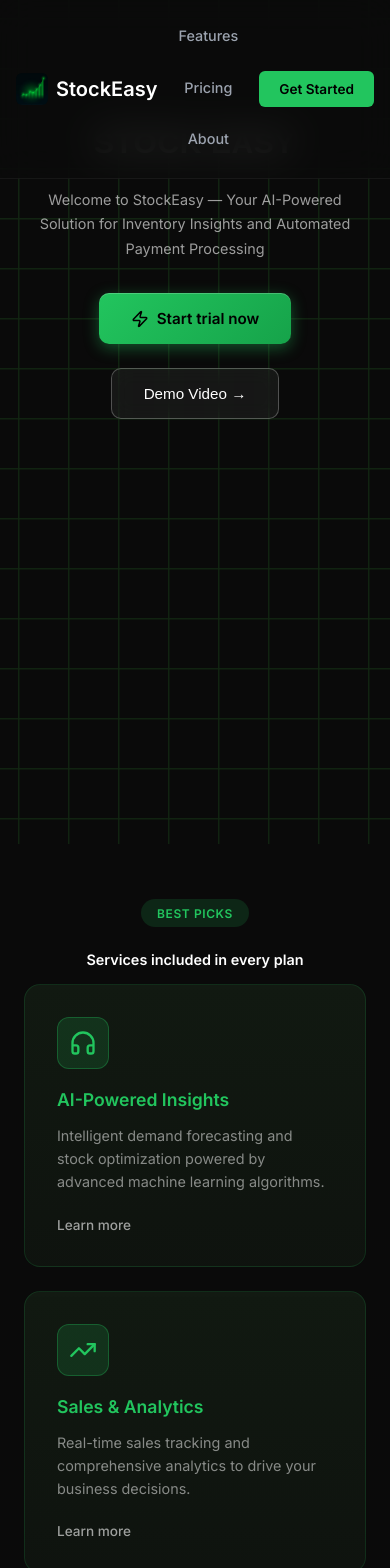
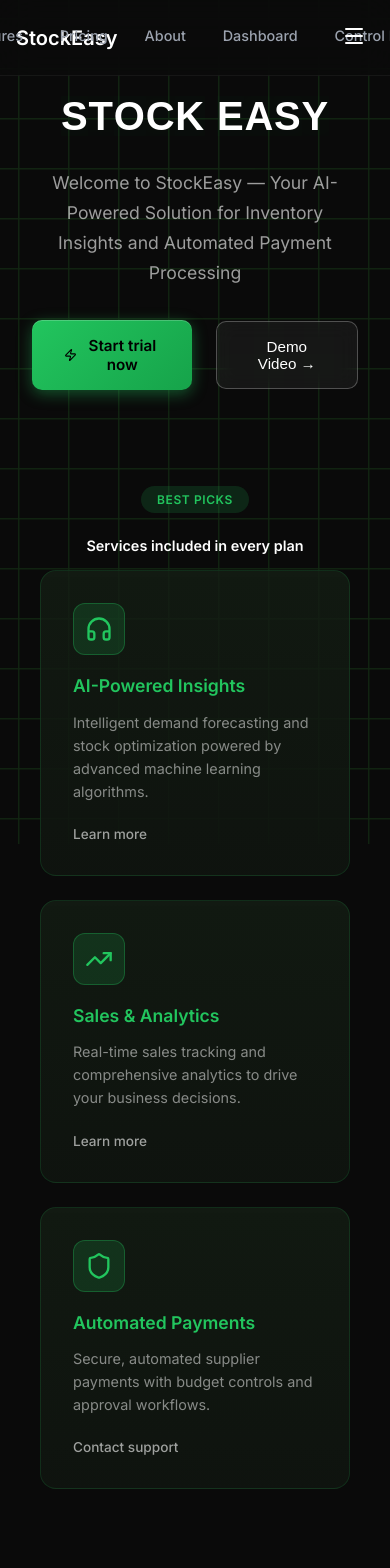
Before and after one commit to Hacknova49/Stock_Easy, a React (Vite) app in the folder frontend/STOCK_EASY/: page / in a window 390 px wide. Shown: the top 1568 px of the page. Built offline with nearby package versions, Linux system fonts and the light colour scheme; no server answers.

Commit message:
fix landing

```diff
--- a/frontend/STOCK_EASY/src/pages/Landing.css
+++ b/frontend/STOCK_EASY/src/pages/Landing.css
@@ -114,7 +114,10 @@
     z-index: 10;
     display: flex;
     align-items: center;
-    justify-content: space-between;
+    justify-content: center;
+    /* Changed from space-between */
+    gap: 15rem;
+    /* Bring them closer */
     padding: 8rem 6rem 5rem;
     max-width: 1400px;
     margin: 0 auto;
@@ -402,6 +405,8 @@
     background: linear-gradient(135deg, rgba(255, 255, 255, 0.3), transparent, rgba(34, 197, 94, 0.3));
     -webkit-mask: linear-gradient(#fff 0 0) content-box, linear-gradient(#fff 0 0);
     -webkit-mask-composite: xor;
+    mask: linear-gradient(#fff 0 0) content-box, linear-gradient(#fff 0 0);
+    /* Standard property */
     mask-composite: exclude;
     opacity: 0;
     transition: opacity 0.3s ease;
@@ -795,7 +800,6 @@
     display: flex;
     align-items: center;
     justify-content: center;
-    cursor: pointer;
     transition: all 0.3s ease;
 }
 
@@ -804,6 +808,123 @@
     transform: scale(1.05);
 }
 
+/* =========================================
+   Responsive Design
+   ========================================= */
+
+/* Tablet & Smaller Laptops */
+@media (max-width: 1024px) {
+    .landing-nav {
+        padding: 1rem 2rem;
+    }
+
+    .hero-section {
+        padding: 6rem 2rem 4rem;
+        flex-direction: column;
+        text-align: center;
+        gap: 4rem;
+    }
+
+    .hero-content {
+        max-width: 100%;
+        text-align: center;
+    }
+
+    .hero-subtitle {
+        margin: 0 auto 2rem;
+    }
+
+    .hero-buttons {
+        justify-content: center;
+    }
+
+    .services-grid,
+    .pricing-grid {
+        grid-template-columns: repeat(2, 1fr);
+        padding: 0 1rem;
+    }
+
+    .about-section {
+        flex-direction: column;
+        text-align: center;
+        gap: 3rem;
+        padding: 4rem 2rem;
+    }
+
+    .about-content {
+        text-align: center;
+    }
+
+    .about-description {
+        margin: 0 auto 2rem;
+    }
+}
+
+/* Mobile & Tablets */
+@media (max-width: 768px) {
+    .landing-nav {
+        padding: 1rem;
+    }
+
+    .nav-links {
+        display: none;
+        /* Simplified mobile nav */
+    }
+
+    .hero-title {
+        font-size: 2.75rem;
+        /* Smaller font for mobile */
+    }
+
+    .hero-section {
+        min-height: auto;
+        padding: 5rem 1.5rem 3rem;
+    }
+
+    .services-grid,
+    .pricing-grid {
+        grid-template-columns: 1fr;
+        /* Stack cards */
+    }
+
+    .pricing-card {
+        padding: 2rem 1.5rem;
+    }
+
+    .about-circle {
+        width: 220px;
+        height: 220px;
+    }
+
+    .newsletter-form {
+        flex-direction: column;
+        background: transparent;
+        gap: 1rem;
+    }
+
+    .newsletter-input {
+        width: 100%;
+        text-align: center;
+    }
+
+    .landing-footer {
+        padding: 3rem 1.5rem;
+    }
+
+    .section-title {
+        font-size: 1.75rem;
+    }
+
+    .services-section,
+    .pricing-section,
+    .about-section {
+        padding-left: 1.5rem;
+        padding-right: 1.5rem;
+    }
+}
+
+
+
 .social-links {
     display: flex;
     align-items: center;
@@ -811,6 +932,277 @@
     gap: 1rem;
     margin-bottom: 2rem;
 }
+
+.social-link {
+    width: 40px;
+    height: 40px;
+    display: flex;
+    align-items: center;
+    justify-content: center;
+    background: rgba(255, 255, 255, 0.05);
+    border-radius: 50%;
+    color: rgba(255, 255, 255, 0.6);
+    transition: all 0.3s ease;
+}
+
+.social-link:hover {
+    background: #22c55e;
+    color: #000000;
+    transform: translateY(-3px);
+}
+
+/* Mobile Menu Styles */
+.mobile-menu-btn {
+    display: none;
+    /* Hidden on desktop */
+    background: transparent;
+    border: none;
+    color: #ffffff;
+    cursor: pointer;
+    z-index: 1100;
+    padding: 0.5rem;
+}
+
+.mobile-menu-overlay {
+    position: fixed;
+    top: 0;
+    left: 0;
+    width: 100%;
+    height: 100vh;
+    background: rgba(10, 10, 10, 0.95);
+    backdrop-filter: blur(20px);
+    z-index: 1000;
+    display: flex;
+    align-items: center;
+    justify-content: center;
+    opacity: 0;
+    visibility: hidden;
+    transition: all 0.3s ease;
+}
+
+.mobile-menu-overlay.active {
+    opacity: 1;
+    visibility: visible;
+}
+
+.mobile-nav-links {
+    display: flex;
+    flex-direction: column;
+    align-items: center;
+    gap: 2rem;
+}
+
+.mobile-nav-link {
+    font-size: 1.5rem;
+    color: rgba(255, 255, 255, 0.8);
+    text-decoration: none;
+    font-weight: 600;
+    transition: all 0.3s ease;
+}
+
+.mobile-nav-link:hover {
+    color: #22c55e;
+    transform: scale(1.05);
+}
+
+.mobile-nav-link.highlight {
+    color: #22c55e;
+    font-size: 1.75rem;
+}
+
+/* Ensure Nav Links are Flex on Desktop */
+/* Ensure Nav Links are Flex on Desktop */
+/* Ensure Nav Links are Flex on Desktop */
+.nav-links {
+    position: absolute;
+    left: 50%;
+    transform: translateX(-50%);
+    display: flex !important;
+    flex-direction: row !important;
+    align-items: center;
+    gap: 2rem;
+    flex-wrap: nowrap !important;
+    white-space: nowrap;
+}
+
+/* Nav Link Animation */
+.nav-link {
+    position: relative;
+    padding: 0.5rem 0;
+}
+
+.nav-link::after {
+    content: '';
+    position: absolute;
+    bottom: 0;
+    left: 0;
+    width: 0;
+    height: 2px;
+    background: #22c55e;
+    transition: width 0.3s ease;
+}
+
+.nav-link:hover::after {
+    width: 100%;
+}
+
+/* Wide Screen Optimization (1600px+) */
+/* Wide Screen Optimization (1600px+) */
+@media (min-width: 1600px) {
+    .landing-nav {
+        padding: 1.5rem 15%;
+        /* More padding */
+    }
+
+    .nav-brand .brand-name {
+        font-size: 1.75rem;
+        /* Bigger brand */
+    }
+
+    .nav-link {
+        font-size: 1.1rem;
+        /* Bigger links */
+    }
+
+    .nav-cta,
+    .nav-signin {
+        font-size: 1.1rem;
+        padding: 0.75rem 1.5rem;
+    }
+
+    .hero-section,
+    .services-grid,
+    .pricing-grid,
+    .about-section {
+        max-width: 1920px;
+        /* Allow much wider */
+    }
+
+    .hero-content {
+        max-width: 800px;
+    }
+
+    .hero-title {
+        font-size: 7rem;
+        /* Massive title */
+        margin-bottom: 2rem;
+    }
+
+    .hero-subtitle {
+        font-size: 1.5rem;
+        /* Bigger subtitle */
+        max-width: 650px;
+    }
+
+    .section-title {
+        font-size: 3.5rem;
+        /* Bigger section headers */
+    }
+
+    .section-subtitle {
+        font-size: 1.25rem;
+    }
+
+    .service-card,
+    .pricing-card {
+        padding: 3rem;
+        /* Bigger cards */
+    }
+
+    .service-title,
+    .plan-name {
+        font-size: 1.5rem;
+    }
+
+    .plan-price .amount {
+        font-size: 3.5rem;
+    }
+}
+
+/* Mobile & Tablets */
+@media (max-width: 1024px) {
+    .nav-links {
+        display: none;
+        /* Hide desktop links */
+    }
+
+    .mobile-menu-btn {
+        display: block;
+        /* Show hamburger */
+    }
+
+    .nav-actions {
+        gap: 0.5rem;
+    }
+
+    .nav-cta,
+    .nav-signin {
+        display: none;
+        /* Hide extra buttons */
+    }
+
+    /* Stack Hero Section */
+    .hero-section {
+        flex-direction: column;
+        text-align: center;
+        padding: 6rem 2rem 4rem;
+        gap: 4rem;
+        /* Smaller gap on mobile/tablet */
+    }
+
+    .hero-content {
+        max-width: 100%;
+        text-align: center;
+        align-items: center;
+        display: flex;
+        flex-direction: column;
+    }
+
+    .hero-buttons {
+        justify-content: center;
+    }
+
+    /* Ensure visuals are visible but stacked */
+    .hero-visuals {
+        width: 100%;
+        max-width: 400px;
+        margin: 0 auto;
+        display: flex;
+        /* Ensure it's shown */
+    }
+
+    .services-grid,
+    .pricing-grid {
+        grid-template-columns: repeat(2, 1fr);
+    }
+
+    .about-section {
+        flex-direction: column;
+        text-align: center;
+        gap: 3rem;
+    }
+}
+
+@media (max-width: 768px) {
+    .hero-title {
+        font-size: 2.5rem;
+    }
+
+    .services-grid,
+    .pricing-grid {
+        grid-template-columns: 1fr;
+    }
+
+    .hero-visuals {
+        transform: scale(0.9);
+        /* Scale down slightly for mobile */
+    }
+}
+
+
+
+
+
 
 .footer-copyright {
     font-size: 0.85rem;
@@ -865,112 +1257,3 @@
 }
 
 /* Responsive Design */
-@media (max-width: 1024px) {
-    .landing-nav {
-        padding: 1rem 2rem;
-    }
-
-    .nav-links {
-        display: none;
-    }
-
-    .hero-section {
-        flex-direction: column;
-        padding: 8rem 3rem 4rem;
-        text-align: center;
-    }
-
-    .hero-content {
-        text-align: center;
-        max-width: 100%;
-    }
-
-    .hero-subtitle {
-        max-width: 100%;
-    }
-
-    .hero-buttons {
-        justify-content: center;
-    }
-
-    .hero-visuals {
-        display: none;
-    }
-
-    .services-grid,
-    .pricing-grid {
-        grid-template-columns: repeat(2, 1fr);
-    }
-
-    .about-section {
-        flex-direction: column;
-        text-align: center;
-        padding: 3rem 2rem;
-    }
-
-    .about-content {
-        text-align: center;
-    }
-}
-
-@media (max-width: 768px) {
-    .hero-section {
-        padding: 8rem 1.5rem 3rem;
-    }
-
-    .hero-title {
-        font-size: 2.25rem;
-    }
-
-    .hero-buttons {
-        flex-direction: column;
-    }
-
-    .services-section,
-    .pricing-section {
-        padding: 3rem 1.5rem;
-    }
-
-    .services-grid,
-    .pricing-grid {
-        grid-template-columns: 1fr;
-    }
-
-    .section-title {
-        font-size: 1.75rem;
-    }
-
-    .about-circle {
-        width: 200px;
-        height: 200px;
-    }
-
-    .about-decorator {
-        width: 80px;
-        height: 80px;
-        right: -20px;
-        bottom: -10px;
-    }
-}
-
-@media (max-width: 480px) {
-    .landing-nav {
-        padding: 1rem;
-    }
-
-    .nav-actions {
-        gap: 0.5rem;
-    }
-
-    .nav-signin {
-        display: none;
-    }
-
-    .hero-title {
-        font-size: 1.875rem;
-    }
-
-    .hero-subtitle {
-        font-size: 0.9rem;
-    }
-}
--- a/frontend/STOCK_EASY/src/pages/Landing.jsx
+++ b/frontend/STOCK_EASY/src/pages/Landing.jsx
@@ -1,14 +1,20 @@
-import React from "react";
+import React, { useState } from "react";
 import { Link } from "react-router-dom";
-import { LayoutDashboard, TrendingUp, Shield, HeadphonesIcon, BarChart3, Users, Zap, Check } from "lucide-react";
+import { LayoutDashboard, TrendingUp, Shield, HeadphonesIcon, BarChart3, Users, Zap, Check, Menu, X } from "lucide-react";
 import Squares from "../components/Squares";
 import Shuffle from "../components/Shuffle";
 import WorkflowAnimation from "../components/WorkflowAnimation";
 import "./Landing.css";
 
 function Landing() {
+  const [isMenuOpen, setIsMenuOpen] = useState(false);
+
+  const toggleMenu = () => {
+    setIsMenuOpen(!isMenuOpen);
+  };
+
   return (
-    <div className="landing-page">
+    <div className={`landing-page ${isMenuOpen ? 'menu-open' : ''}`} style={{ scrollBehavior: 'smooth' }}>
       {/* Grid Background */}
       <div className="grid-background">
         <Squares
@@ -23,17 +29,38 @@ function Landing() {
       {/* Navigation */}
       <nav className="landing-nav">
         <div className="nav-brand">
-          <img src="/src/assets/stock easy photo.png" alt="StockEasy" className="brand-logo" />
           <span className="brand-name">StockEasy</span>
         </div>
+
+        {/* Desktop Links */}
         <div className="nav-links">
           <a href="#features" className="nav-link">Features</a>
           <a href="#pricing" className="nav-link">Pricing</a>
           <a href="#about" className="nav-link">About</a>
+          <Link to="/dashboard" className="nav-link">Dashboard</Link>
+          <Link to="/control-panel" className="nav-link">Control Panel</Link>
         </div>
+
         <div className="nav-actions">
           <Link to="/homepage" className="nav-signin">Sign In</Link>
           <Link to="/homepage" className="nav-cta">Get Started</Link>
+
+          {/* Mobile Menu Toggle */}
+          <button className="mobile-menu-btn" onClick={toggleMenu} aria-label="Toggle menu">
+            {isMenuOpen ? <X size={24} /> : <Menu size={24} />}
+          </button>
+        </div>
+
+        {/* Mobile Menu Overlay */}
+        <div className={`mobile-menu-overlay ${isMenuOpen ? 'active' : ''}`}>
+          <div className="mobile-nav-links">
+            <a href="#features" className="mobile-nav-link" onClick={toggleMenu}>Features</a>
+            <a href="#pricing" className="mobile-nav-link" onClick={toggleMenu}>Pricing</a>
+            <a href="#about" className="mobile-nav-link" onClick={toggleMenu}>About</a>
+            <Link to="/dashboard" className="mobile-nav-link" onClick={toggleMenu}>Dashboard</Link>
+            <Link to="/control-panel" className="mobile-nav-link" onClick={toggleMenu}>Control Panel</Link>
+            <Link to="/get-started" className="mobile-nav-link highlight" onClick={toggleMenu}>Get Started</Link>
+          </div>
         </div>
       </nav>
 
```
